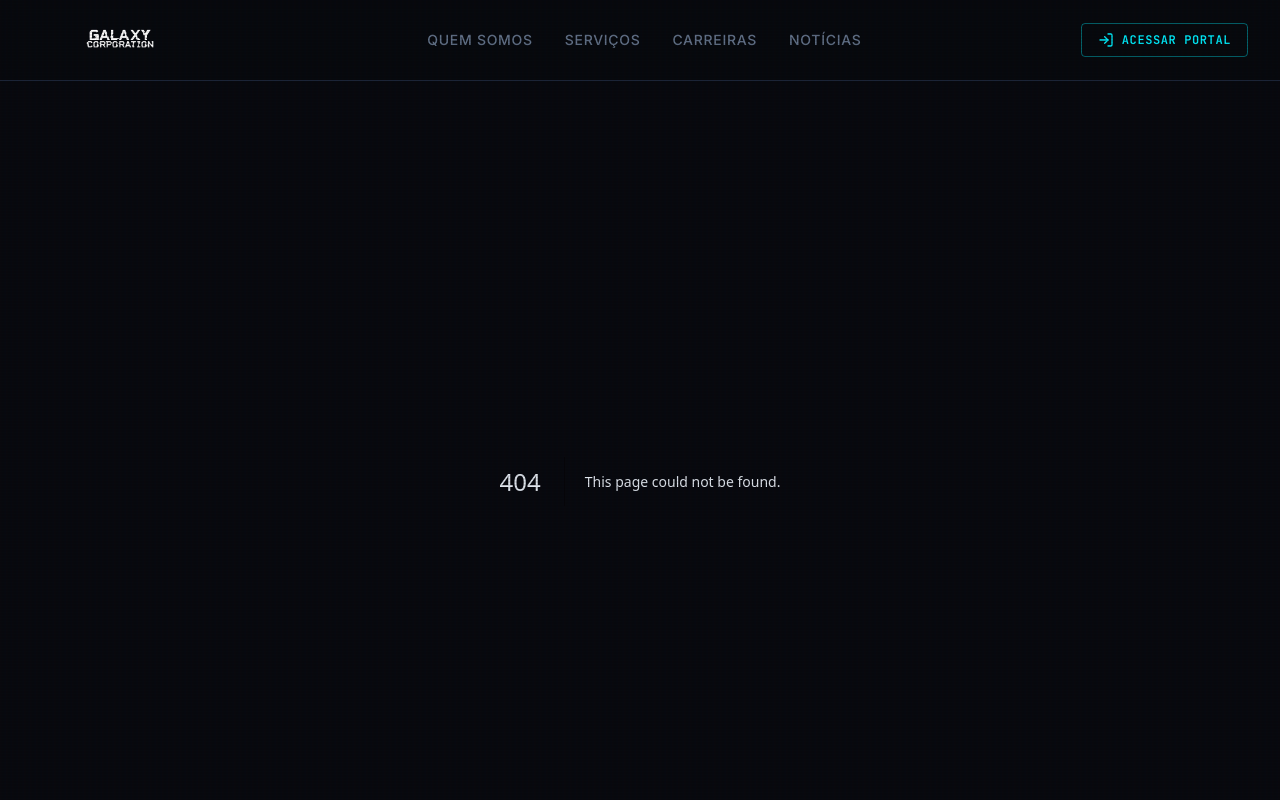
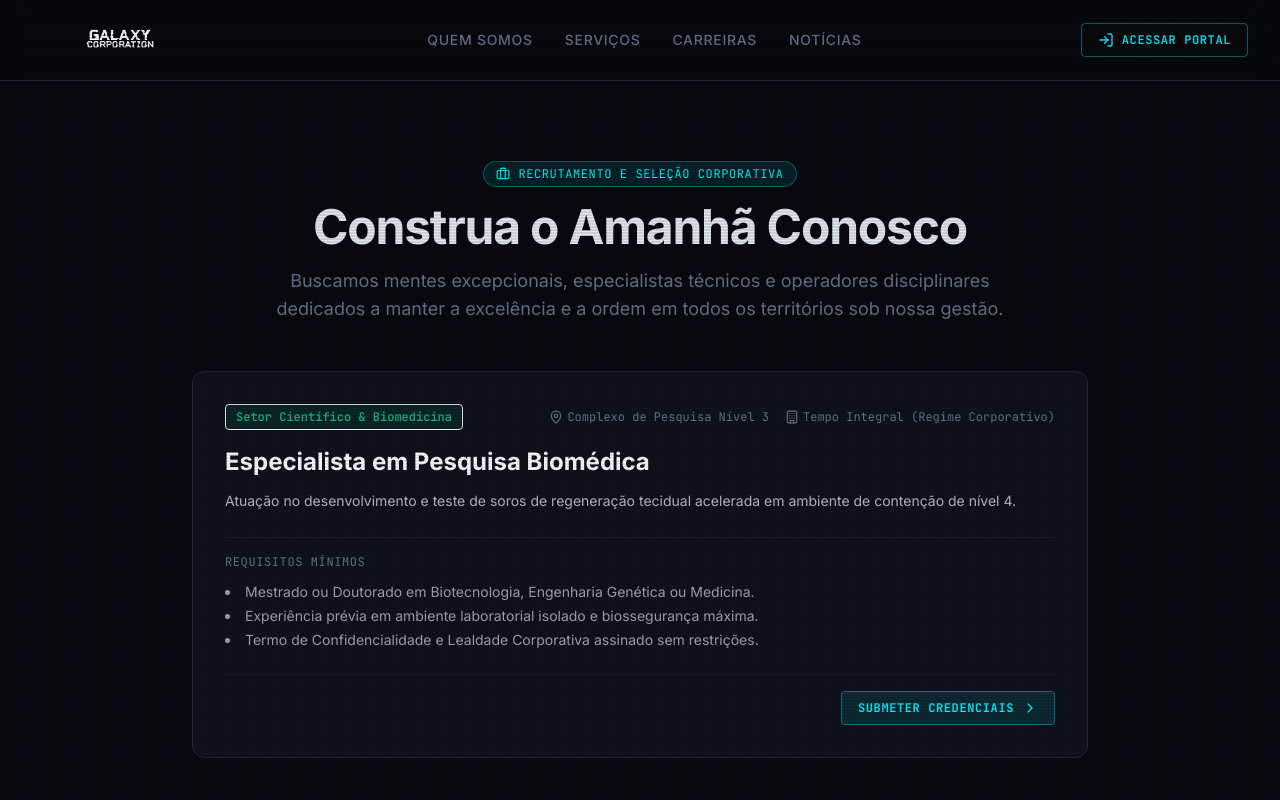
Before and after one commit to mrfloxus/galaxy-corporation, a Next.js app: page /carreiras in a window 1280 px wide. Before the commit this address had no page. Shown: the top 800 px of the page. Built offline with nearby package versions, Linux system fonts and the light colour scheme.

Commit message:
Create page.jsx

```diff
--- /dev/null
+++ b/app/(publica)/carreiras/page.jsx
@@ -0,0 +1,97 @@
+import { getAllCareers } from "@/lib/markdown";
+import { Briefcase, MapPin, Building, ShieldCheck, ChevronRight } from "lucide-react";
+
+export const metadata = {
+  title: "Portal de Carreiras | Galaxy Corporation",
+  description: "Faça parte do futuro da ordem e da tecnologia. Confira as oportunidades abertas na Galaxy Corp.",
+};
+
+export default function CarreirasPage() {
+  const vagas = getAllCareers();
+
+  return (
+    <div className="max-w-7xl mx-auto px-4 sm:px-6 lg:px-8 py-12 md:py-20">
+      {/* Cabeçalho */}
+      <div className="mb-12 text-center max-w-3xl mx-auto">
+        <div className="inline-flex items-center gap-2 px-3 py-1 rounded-full bg-brand-cyan/10 border border-brand-cyan/30 text-brand-cyan font-mono text-xs uppercase tracking-wider mb-4">
+          <Briefcase className="w-3.5 h-3.5" />
+          <span>Recrutamento e Seleção Corporativa</span>
+        </div>
+        <h1 className="text-3xl md:text-5xl font-bold tracking-tight text-galaxy-text mb-4">
+          Construa o Amanhã Conosco
+        </h1>
+        <p className="text-galaxy-muted text-base md:text-lg">
+          Buscamos mentes excepcionais, especialistas técnicos e operadores disciplinares dedicados a manter a excelência e a ordem em todos os territórios sob nossa gestão.
+        </p>
+      </div>
+
+      {/* Lista de Vagas */}
+      {vagas.length === 0 ? (
+        <div className="bg-galaxy-surface border border-galaxy-border rounded-xl p-12 text-center max-w-xl mx-auto">
+          <ShieldCheck className="w-12 h-12 text-galaxy-muted mx-auto mb-4" />
+          <h2 className="text-xl font-bold text-white mb-2">Sem vagas abertas no momento</h2>
+          <p className="text-sm text-galaxy-muted">
+            Todas as posições corporativas estão devidamente preenchidas. Novas seleções são publicadas conforme expansão de setor.
+          </p>
+        </div>
+      ) : (
+        <div className="grid grid-cols-1 gap-6 max-w-4xl mx-auto">
+          {vagas.map((vaga) => (
+            <div
+              key={vaga.slug}
+              className="bg-galaxy-surface border border-galaxy-border hover:border-brand-cyan/50 transition-all duration-300 rounded-xl p-6 md:p-8 flex flex-col justify-between"
+            >
+              <div>
+                <div className="flex flex-wrap items-center justify-between gap-3 mb-4">
+                  <span className={`px-2.5 py-1 rounded border text-xs font-mono font-semibold ${vaga.badgeColor}`}>
+                    {vaga.department}
+                  </span>
+                  <div className="flex items-center gap-4 text-xs font-mono text-galaxy-muted">
+                    <span className="flex items-center gap-1">
+                      <MapPin className="w-3.5 h-3.5" />
+                      {vaga.location}
+                    </span>
+                    <span className="flex items-center gap-1">
+                      <Building className="w-3.5 h-3.5" />
+                      {vaga.type}
+                    </span>
+                  </div>
+                </div>
+
+                <h2 className="text-xl md:text-2xl font-bold text-white mb-3">
+                  {vaga.title}
+                </h2>
+
+                <p className="text-sm text-galaxy-text/80 leading-relaxed mb-6">
+                  {vaga.description}
+                </p>
+
+                {vaga.requirements && vaga.requirements.length > 0 && (
+                  <div className="mb-6 pt-4 border-t border-galaxy-border/50">
+                    <h3 className="text-xs font-mono uppercase tracking-wider text-galaxy-muted mb-3">
+                      Requisitos Mínimos
+                    </h3>
+                    <ul className="list-disc list-inside space-y-1 text-xs md:text-sm text-galaxy-text/70">
+                      {vaga.requirements.map((req, idx) => (
+                        <li key={idx}>{req}</li>
+                      ))}
+                    </ul>
+                  </div>
+                )}
+              </div>
+
+              <div className="pt-4 border-t border-galaxy-border/50 flex justify-end">
+                <button
+                  type="button"
+                  className="inline-flex items-center gap-2 px-4 py-2 rounded bg-brand-cyan/10 hover:bg-brand-cyan/20 text-brand-cyan border border-brand-cyan/40 text-xs font-mono uppercase font-bold tracking-wider transition-colors"
+                >
+                  Submeter Credenciais <ChevronRight className="w-4 h-4" />
+                </button>
+              </div>
+            </div>
+          ))}
+        </div>
+      )}
+    </div>
+  );
+}
```
